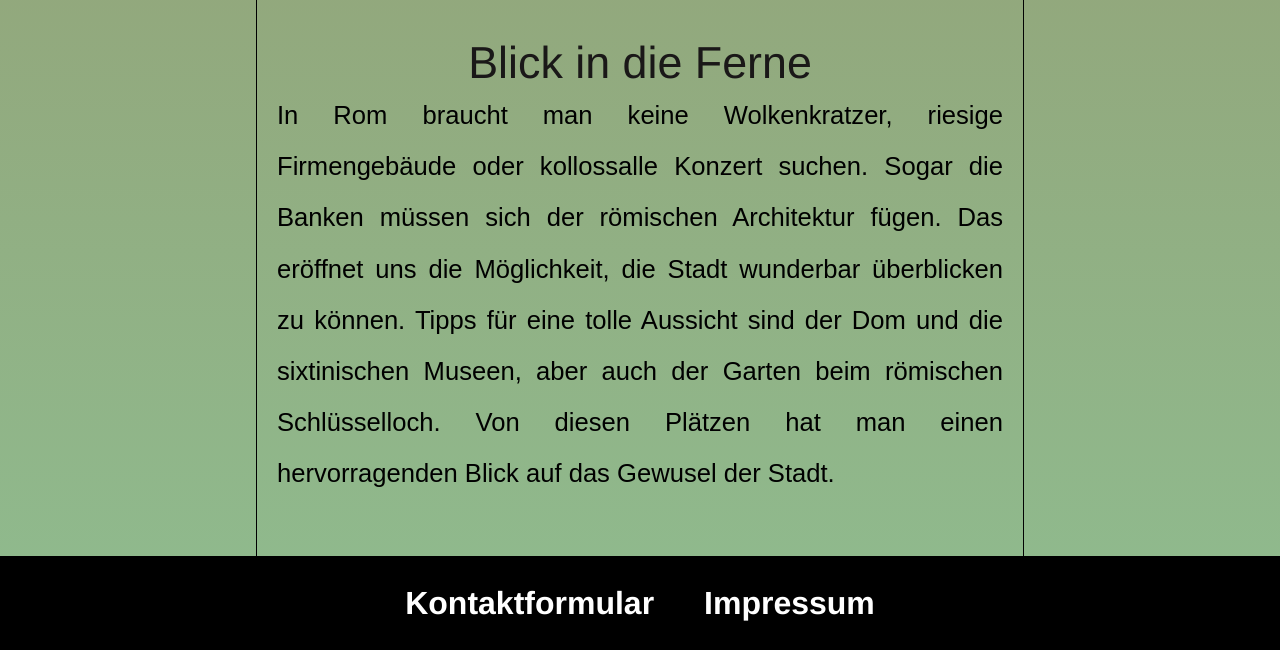
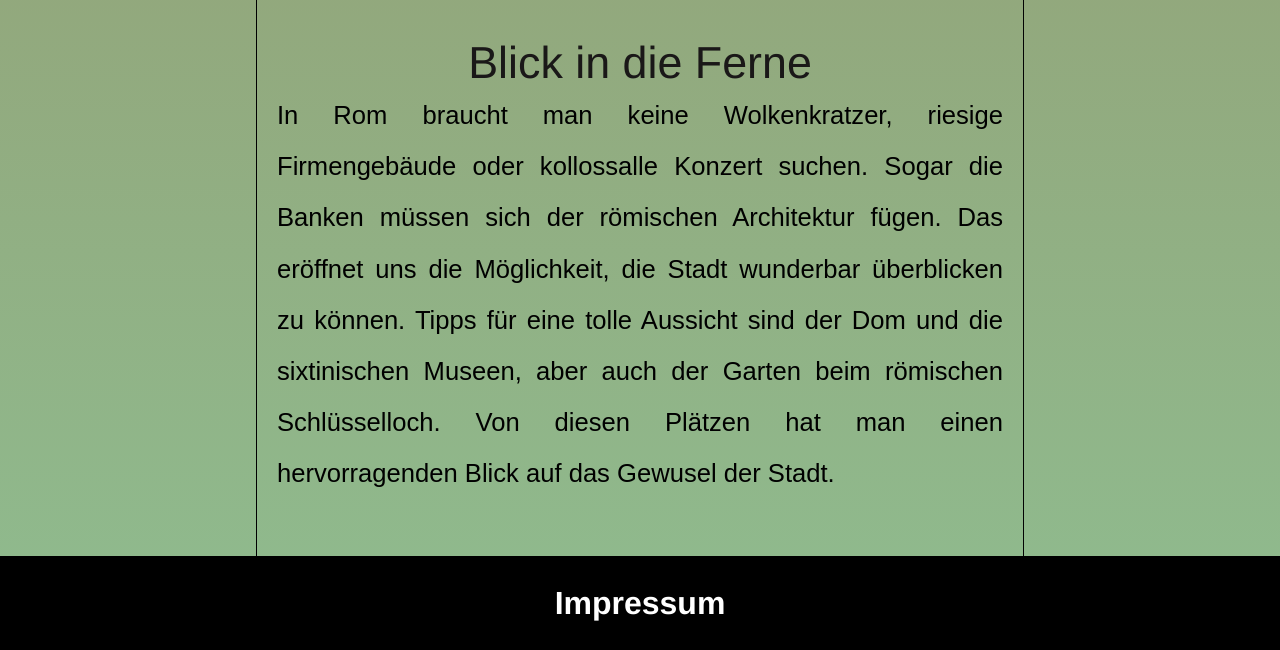
Before and after one commit to AzumLex/Website, a plain HTML site: page Website/24reiseorteRom.html in a window 1280 px wide. Shown: the part 2872-3522 px from the top of the page. Drawn offline with Linux system fonts and the light colour scheme.

Commit message:
Update 24reiseorteRom.html

```diff
--- a/Website/24reiseorteRom.html
+++ b/Website/24reiseorteRom.html
@@ -62,7 +62,6 @@
 
         <footer>
             <nav class="navigationsbarUnten">
-                    <a href="7kontaktformular.html">Kontaktformular</a>
                     <a href="8impressum.html">Impressum</a>
             </nav>
         </footer>
```
